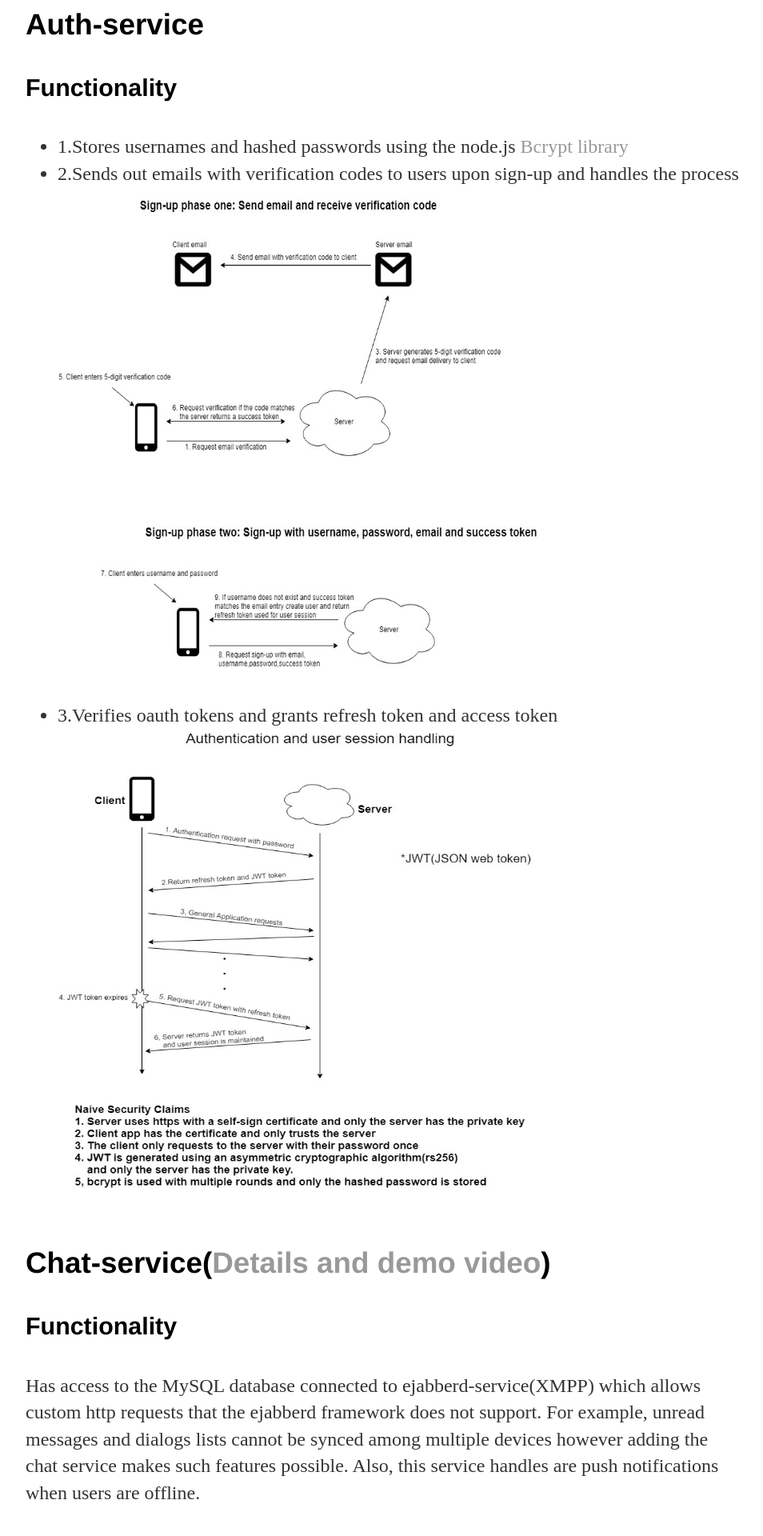
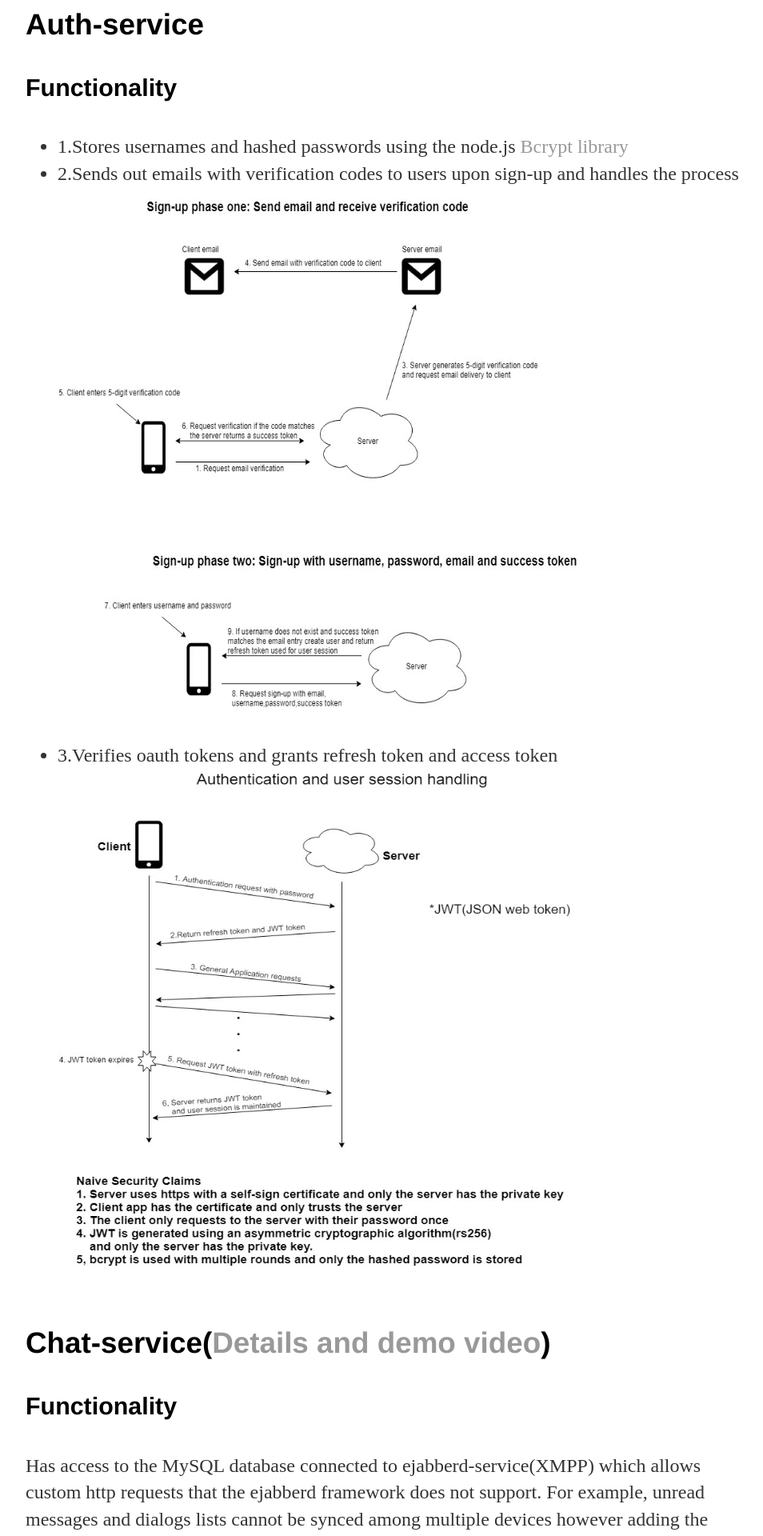
Before and after one commit to jcho7022/jcho7022.github.io, a Jekyll site: the page built from projects/float/index.html, in a window 1280 px wide. Shown: the part 2729-4649 px from the top of the page at 80% size, without its empty margins (160-1114 px from the left). Built offline with Jekyll 4.4.1, drawn with Linux system fonts in a browser that asks for light colours.

Commit message:
Update index.html

```diff
--- a/projects/float/index.html
+++ b/projects/float/index.html
@@ -42,10 +42,10 @@ Users can interact with shops owners using a built in instant messaging and sear
 	<ul class="Functionality">
 		<li>1.Stores usernames and hashed passwords using the node.js <a href="https://www.npmjs.com/package/bcrypt">Bcrypt library</a></li>
 		<li>2.Sends out emails with verification codes to users upon sign-up and handles the process
-			<img src="sign_up.jpg" alt="sign_up" height="600px" width="600px"></li>
+			<img src="sign_up.jpg" alt="sign_up" height="650px" width="650px"></li>
 		<br>
 		<li>3.Verifies oauth tokens and grants refresh token and access token
-			<img src="auth_user_session.jpg" alt="auth_user_session" height="600px" width="600px"></li>
+			<img src="auth_user_session.jpg" alt="auth_user_session" height="650px" width="650px"></li>
 
 	</ul>
 
```
